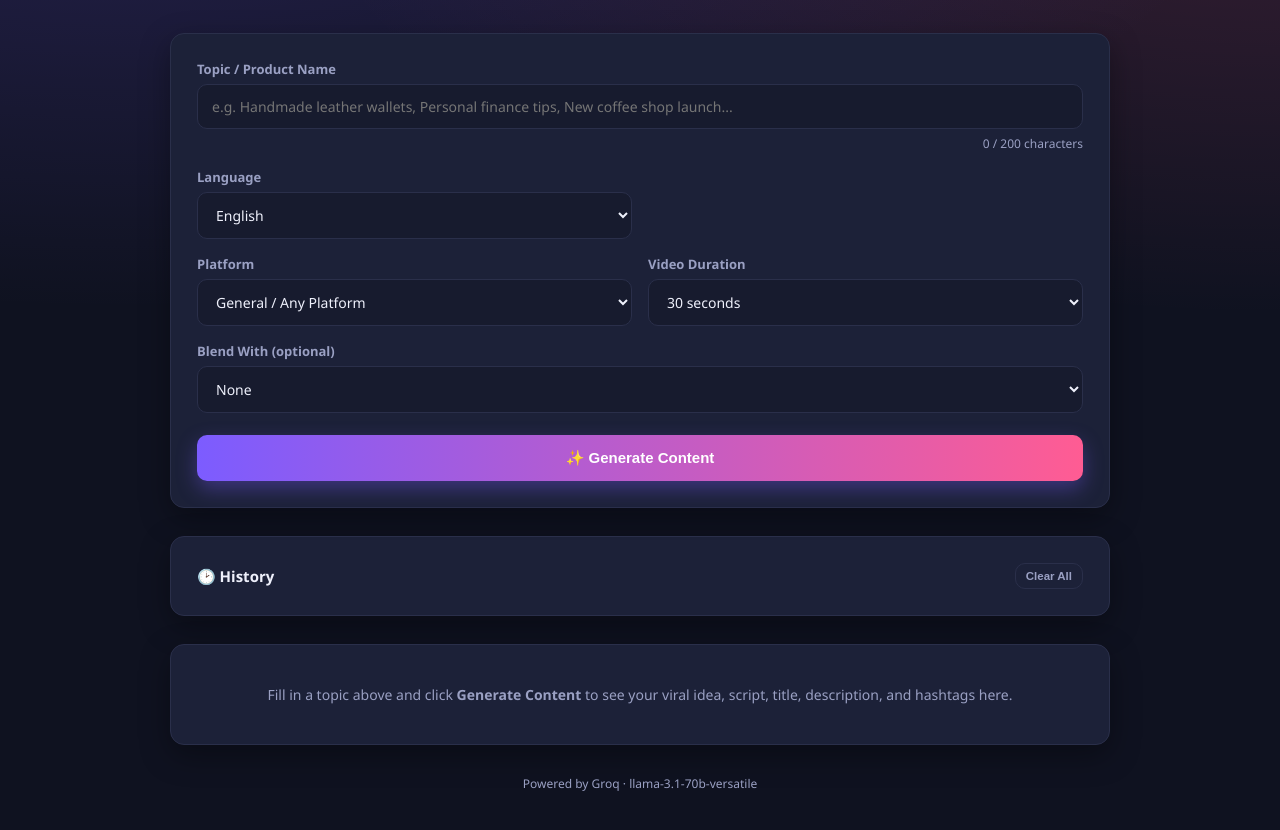
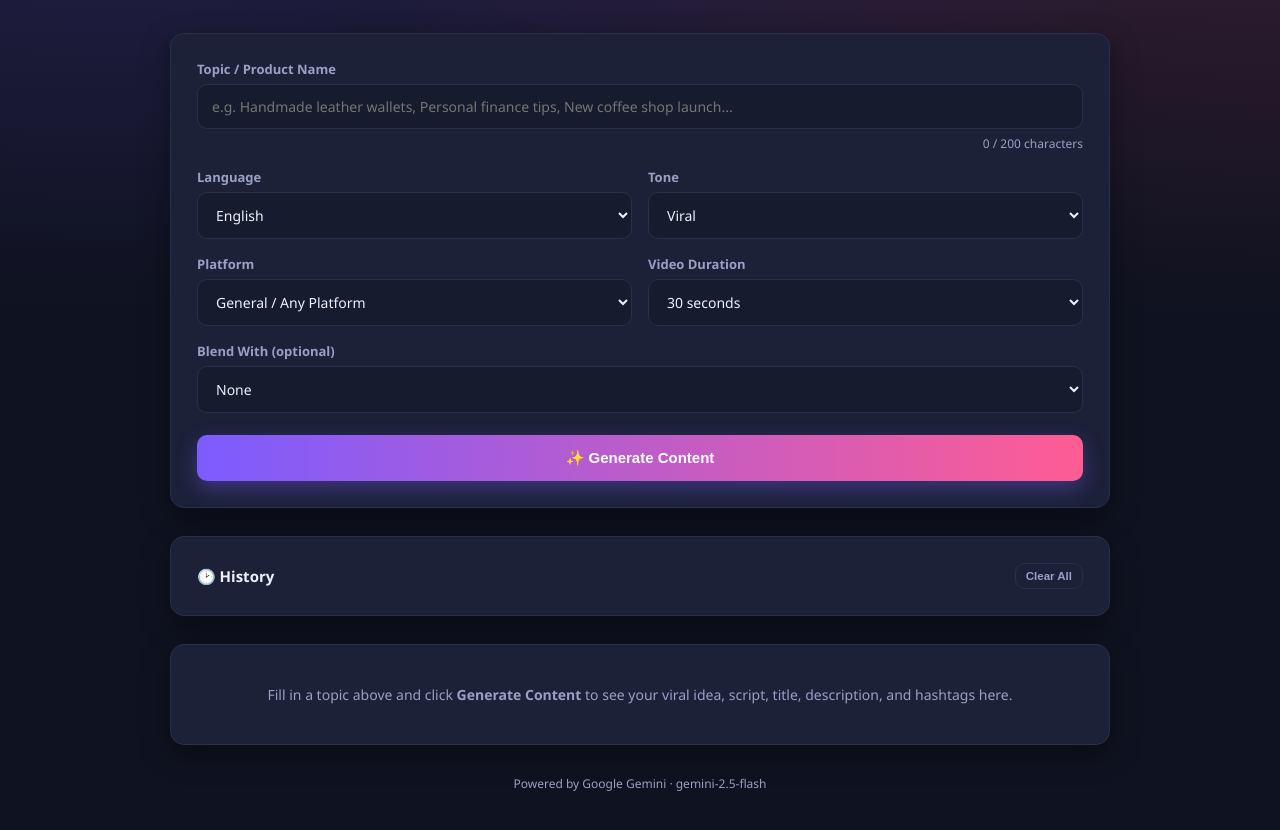
Before and after one commit to villagers-cloud/viral-app, a website: page public/index.html in a window 1280 px wide. Shown: the part 184-1014 px from the top of the page. Drawn offline with Linux system fonts and the light colour scheme.

Commit message:
Update footer and add tone selection options

```diff
--- a/public/index.html
+++ b/public/index.html
@@ -490,7 +490,15 @@
             <option value="Urdu">Urdu</option>
           </select>
         </div>
-
+        <div>
+          <label for="tone">Tone</label>
+          <select id="tone">
+            <option value="Viral" selected>Viral</option>
+            <option value="Funny">Funny</option>
+            <option value="Professional">Professional</option>
+            <option value="Educational">Educational</option>
+          </select>
+        </div>
       </div>
 
       <div class="field-row">
@@ -516,6 +524,7 @@
           </select>
         </div>
       </div>
+
       <div style="margin-top:16px;">
         <label for="toneSecondary">Blend With (optional)</label>
         <select id="toneSecondary">
@@ -703,7 +712,7 @@
 
     </section>
 
-    <p class="footer-note">Powered by Groq · llama-3.1-70b-versatile</p>
+    <p class="footer-note">Powered by Google Gemini · gemini-2.5-flash</p>
   </div>
 
   <div class="toast" id="toast"></div>
@@ -855,7 +864,8 @@
     }
   }
 
-  /* ---------------------------------------------------------------- */
+  /*
+  ---------------------------------------------------------------- */
   /* Form field wiring                                                  */
   /* ---------------------------------------------------------------- */
 
@@ -994,7 +1004,8 @@
     }
   }
 
-  /* ---------------------------------------------------------------- */
+  /*
+  ---------------------------------------------------------------- */
   /* Generate (full)                                                    */
   /* ---------------------------------------------------------------- */
 
@@ -1090,7 +1101,7 @@
 
   function toggleRefineBox(key) {
     const box = el('refine-' + key);
-    if (!box) return;
+        if (!box) return;
     box.classList.toggle('open');
     if (box.classList.contains('open')) {
       el('refine-input-' + key).focus();
@@ -1192,7 +1203,8 @@
     box.classList.add('open');
   }
 
-  /* ---------------------------------------------------------------- */
+  /*
+  ---------------------------------------------------------------- */
   /* Copy actions                                                       */
   /* ---------------------------------------------------------------- */
 
@@ -1328,7 +1340,8 @@
   }
 
   function deleteHistoryItem(id) {
-    saveHistoryToStorage(loadHistoryFromStorage().filter((i) => i.id !== id));
+
+  saveHistoryToStorage(loadHistoryFromStorage().filter((i) => i.id !== id));
     renderHistoryList();
   }
 
```
